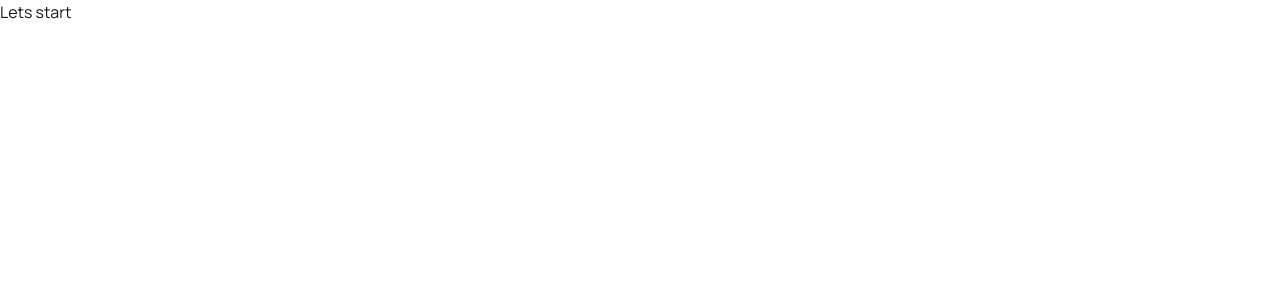
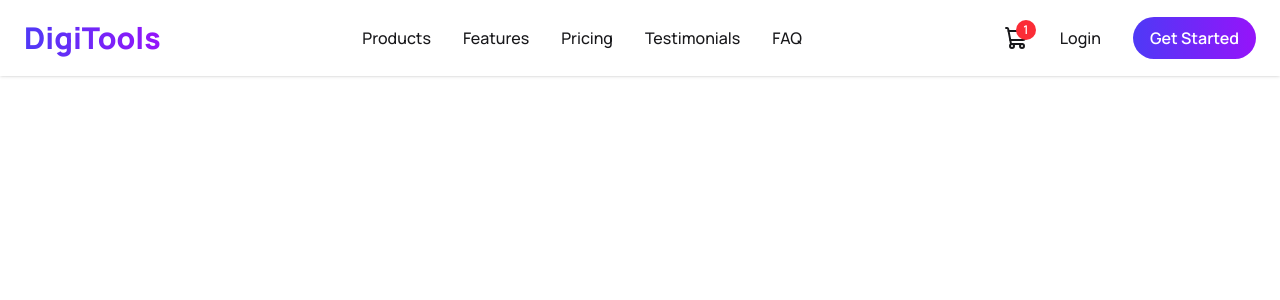
Before and after one commit to SyntaxAdil/digitools, a React (Vite) app: page / in a window 1280 px wide. Shown: the top 300 px of the page. Built offline with nearby package versions, Linux system fonts and the light colour scheme.

Commit message:
Navbar Done

```diff
--- /dev/null
+++ b/public/plan.json
@@ -0,0 +1,68 @@
+{
+  "plans": [
+    {
+      "name": "Starter",
+      "tagline": "Perfect for getting started",
+      "price": {
+        "amount": 0,
+        "currency": "$",
+        "period": "Month"
+      },
+      "most_popular": false,
+      "features": [
+        "Access to 10 free tools",
+        "Basic templates",
+        "Community support",
+        "1 project per month"
+      ],
+      "cta": {
+        "label": "Get Started Free",
+        "style": "outline"
+      }
+    },
+    {
+      "name": "Pro",
+      "tagline": "Best for professionals",
+      "price": {
+        "amount": 29,
+        "currency": "$",
+        "period": "Month"
+      },
+      "most_popular": true,
+      "features": [
+        "Access to all premium tools",
+        "Unlimited templates",
+        "Priority support",
+        "Unlimited projects",
+        "Cloud sync",
+        "Advanced analytics"
+      ],
+      "cta": {
+        "label": "Start Pro Trial",
+        "style": "filled"
+      }
+    },
+    {
+      "name": "Enterprise",
+      "tagline": "For teams and businesses",
+      "price": {
+        "amount": 99,
+        "currency": "$",
+        "period": "Month"
+      },
+      "most_popular": false,
+      "features": [
+        "Everything in Pro",
+        "Team collaboration",
+        "Custom integrations",
+        "Dedicated support",
+        "SLA guarantee",
+        "Custom branding"
+      ],
+      "cta": {
+        "label": "Contact Sales",
+        "style": "filled"
+      }
+    }
+  ]
+}
--- a/src/App.jsx
+++ b/src/App.jsx
@@ -1,14 +1,13 @@
-import { Suspense } from "react";
+import React from "react";
+import Navbar from "./components/navbar/Navbar";
 
-import CustomButton from "./components/ui/CustomButton";
-
-// const fetchData = async () => {
-//   const res = (await fetch("/data.json")).json();
-//   return res;
-// };
 const App = () => {
-  // const fetchProducts = fetchData();
-  return <div>Lets start</div>;
+  return (
+    <>
+      <Navbar />
+      <main className="mt-20 max-w-300 mx-auto space-y-10 "></main>
+    </>
+  );
 };
 
 export default App;
--- a/src/components/navbar/Navbar.jsx
+++ b/src/components/navbar/Navbar.jsx
@@ -1,9 +1,109 @@
-import React from 'react'
+import { useState } from "react";
+import { ShoppingCart, Menu, X } from "lucide-react";
+import CustomButton from './../ui/CustomButton';
 
-const navbar = () => {
+const NAV_LINKS = [
+  { id: 1, link: "Products", href: "/products" },
+  { id: 2, link: "Features", href: "/features" },
+  { id: 3, link: "Pricing", href: "/pricing" },
+  { id: 4, link: "Testimonials", href: "#testimonials" },
+  { id: 5, link: "FAQ", href: "#faq" },
+];
+
+const Navbar = () => {
+  const [menuOpen, setMenuOpen] = useState(false);
+
+  const navLinks = NAV_LINKS.map((links) => (
+    <li key={links.id}>
+      <a
+        href={links.href}
+        className="relative group transition-colors duration-200 hover:text-purple-600"
+        onClick={() => setMenuOpen(false)}
+      >
+        {links.link}
+        <span className="absolute -bottom-0.5 left-0 w-0 h-0.5 bg-purple-600 transition-all duration-300 group-hover:w-full rounded-full" />
+      </a>
+    </li>
+  ));
+
   return (
-    <div>navbar</div>
-  )
-}
+    <header className="shadow fixed left-0 top-0 right-0 z-40 bg-white">
+      <nav className="flex items-center justify-between px-6 py-4 max-w-7xl mx-auto">
+        <h1 className="bg-custom-gradient text-transparent bg-clip-text text-3xl font-extrabold py-1 select-none">
+          DigiTools
+        </h1>
 
-export default navbar
+        <ul className="hidden md:flex items-center gap-8 font-medium">
+          {navLinks}
+        </ul>
+
+        <div className="hidden md:flex items-center gap-8">
+          <div className="relative w-fit cursor-pointer hover:text-purple-600 transition-colors duration-200">
+            <ShoppingCart />
+            <span className="w-5 h-5 text-white text-[12px] font-semibold absolute -right-2 -top-1.5 flex items-center justify-center rounded-full bg-red-500">
+              1
+            </span>
+          </div>
+
+          <a
+            href="#"
+            className="relative group font-medium transition-colors duration-200 hover:text-purple-600"
+          >
+            Login
+            <span className="absolute -bottom-0.5 left-0 w-0 h-0.5 bg-purple-600 transition-all duration-300 group-hover:w-full rounded-full" />
+          </a>
+
+          <CustomButton>Get Started</CustomButton>
+        </div>
+
+        <div className="flex md:hidden items-center gap-5">
+          <div className="relative w-fit cursor-pointer">
+            <ShoppingCart size={22} />
+            <span className="w-5 h-5 text-white text-[12px] font-semibold absolute -right-2 -top-1.5 flex items-center justify-center rounded-full bg-red-500">
+              1
+            </span>
+          </div>
+
+          <button
+            onClick={() => setMenuOpen((prev) => !prev)}
+            aria-label="Toggle menu"
+            className="hover:text-purple-600 transition-colors duration-200"
+          >
+            {menuOpen ? <X size={26} /> : <Menu size={26} />}
+          </button>
+        </div>
+      </nav>
+
+      {menuOpen && (
+        <div className="md:hidden bg-white items-center text-center shadow-md px-6 py-5 flex flex-col gap-4">
+          <ul className="flex flex-col gap-4 font-medium">
+            {NAV_LINKS.map((links) => (
+              <li key={links.id}>
+                <a
+                  href={links.href}
+                  className="block hover:text-purple-600 transition-colors duration-200"
+                  onClick={() => setMenuOpen(false)}
+                >
+                  {links.link}
+                </a>
+              </li>
+            ))}
+          </ul>
+
+          <div className="flex items-center gap-4 pt-2 ">
+            <a
+              href="#"
+              className="font-medium hover:text-purple-600 transition-colors duration-200"
+            >
+              Login
+            </a>
+
+            <CustomButton>Get Started</CustomButton>
+          </div>
+        </div>
+      )}
+    </header>
+  );
+};
+
+export default Navbar;
--- a/src/components/ui/CustomButton.jsx
+++ b/src/components/ui/CustomButton.jsx
@@ -9,13 +9,13 @@ const CustomButton = ({
   return (
     <button
       onClick={onClick}
-      className={` font-semibold bg-linear-to-r from-[#4F39F6] to-[#9514FA] rounded-full overflow-hidden p-px w-fit cursor-pointer group hover:-translate-y-1 transition-all duration-200 hover:shadow ${extraClass}`}
+      className={` font-semibold bg-custom-gradient rounded-full overflow-hidden p-px w-fit cursor-pointer group hover:-translate-y-1 transition-all duration-200 hover:shadow ${extraClass}`}
     >
       <div
-        className={`w-full h-full group-hover:bg-transparent transition-all duration-200  px-4 rounded-full py-2  ${invertBg ? "bg-white " : "bg-linear-to-r from-[#4F39F6] to-[#9514FA]"}`}
+        className={`w-full h-full group-hover:bg-transparent transition-all duration-200  px-4 rounded-full py-2  ${invertBg ? "bg-white " : "bg-custom-gradient "}`}
       >
         <span
-          className={`  ${invertBg ? "text-transparent bg-clip-text transition-all duration-200 group-hover:text-white bg-linear-to-r from-[#4F39F6] to-[#9514FA]" : "text-white "} `}
+          className={`  ${invertBg ? "text-transparent bg-clip-text transition-all duration-200 group-hover:text-white bg-custom-gradient " : "text-white "} `}
         >
           {children}
         </span>
--- a/src/index.css
+++ b/src/index.css
@@ -6,3 +6,6 @@
 body {
   font-family: "Manrope", sans-serif;
 }
+@utility bg-custom-gradient {
+  background-image: linear-gradient(to right, #4F39F6, #9514FA);
+}
```
